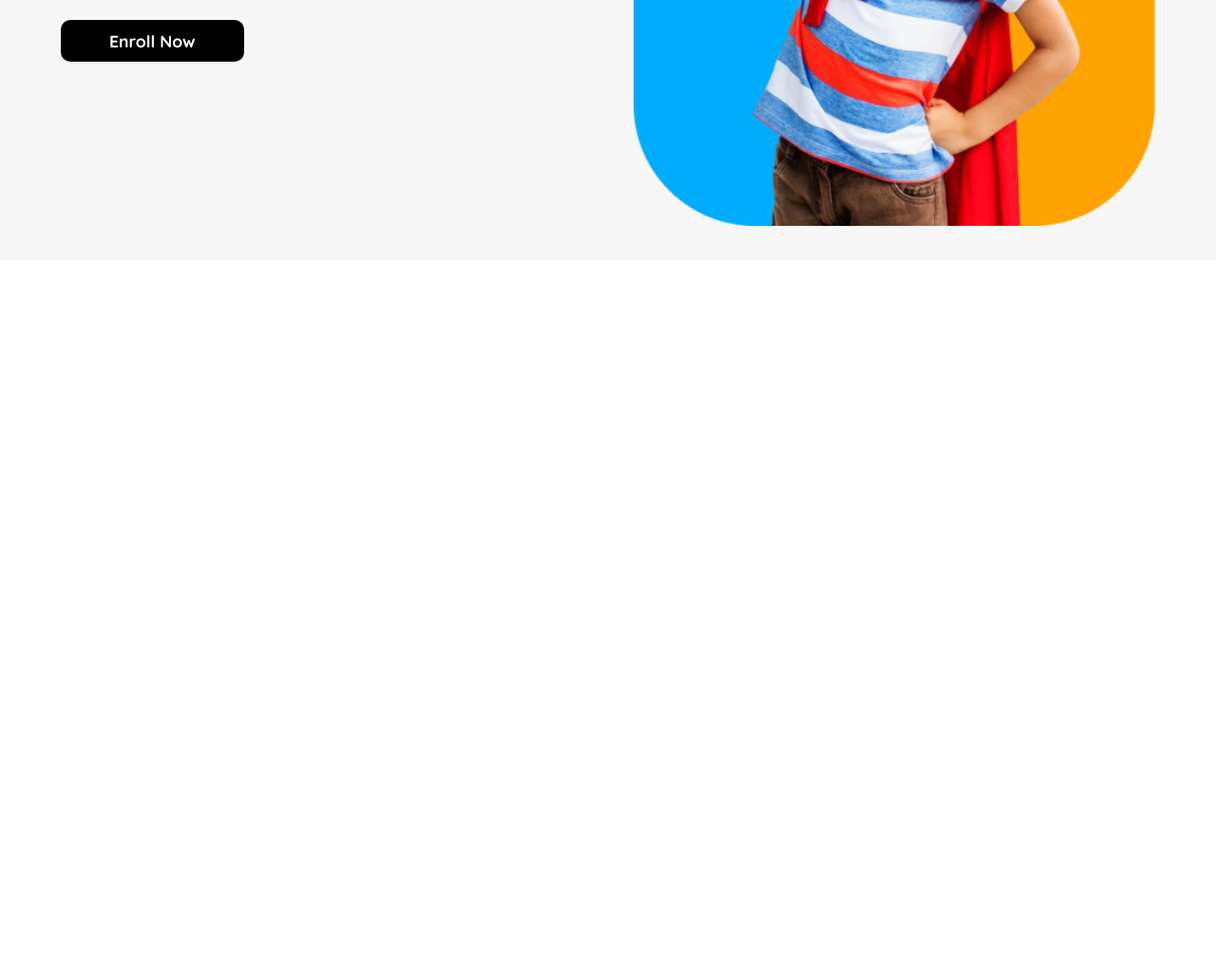
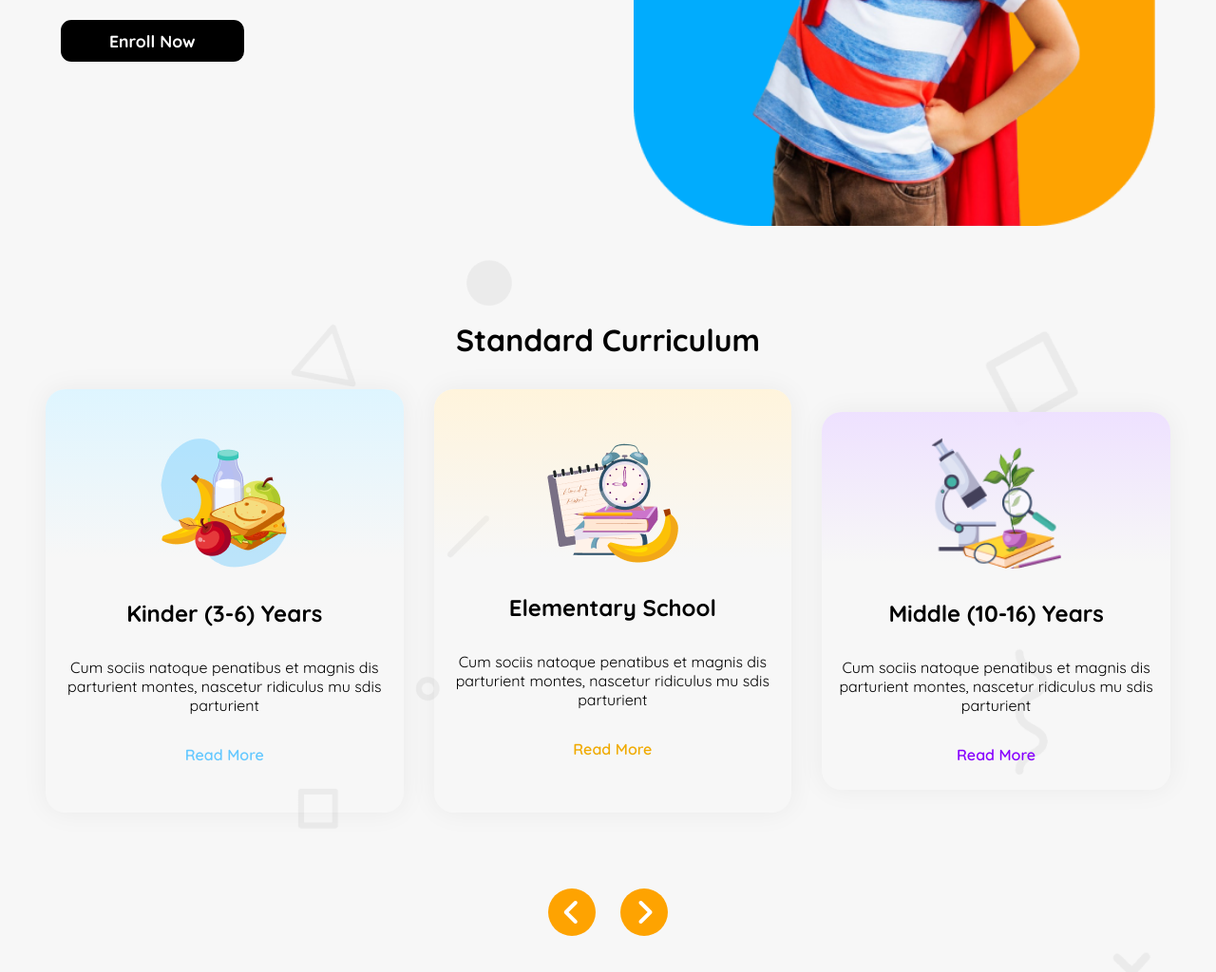
Before and after one commit to sarfarazakram576/Assignment-2, a plain HTML site: page index.html in a window 1280 px wide. Shown: the part 586-1610 px from the top of the page at 95% size. Before the commit the page ends 860 px from the top, so only its background shows below. Drawn offline with Linux system fonts and the light colour scheme.

Commit message:
Add redponsive curriculum section of Assignment 2

```diff
--- a/index.html
+++ b/index.html
@@ -66,6 +66,42 @@
             </div>
         </section>
 
+        <!-- curriculum section  -->
+
+
+        <section class="curriculum">
+            <h1 style="margin: 2rem 0; text-align: center; font-size: 2rem;">Standard Curriculum</h1>
+            <div class="curriculum-container">
+                <div class="curriculum-items1">
+                    <img src="assets/kinder.png" alt="">
+                    <h2>Kinder (3-6) Years</h2>
+                  <P>Cum sociis natoque penatibus et magnis
+                    dis parturient montes, nascetur ridiculus
+                    mu sdis parturient</P>
+                    <a href="" style="color: #64C8FF;">Read More</a>
+                </div>
+                <div class="curriculum-items2">
+                    <img src="assets/elementary.png" alt="">
+                    <h2>Elementary School</h2>
+                   <P>Cum sociis natoque penatibus et magnis
+                    dis parturient montes, nascetur ridiculus
+                    mu sdis parturient</P>
+                    <a href="" style="color: #F0AA00;">Read More</a>
+                </div>
+                <div class="curriculum-items3">
+                    <img src="assets/middle.png" alt="">
+                    <h2>Middle (10-16) Years</h2>
+                  <P>Cum sociis natoque penatibus et magnis
+                    dis parturient montes, nascetur ridiculus
+                    mu sdis parturient</P>
+                    <a href="" style="color: #8700FF;">Read More</a>
+                </div>
+            </div>
+<div class="curriculum-icons">
+    <i class="fa-solid fa-angle-left" style="color: #ffffff;"></i>
+    <i class="fa-solid fa-angle-right" style="color: #ffffff;"></i>
+</div>
+        </section>
     </main>
 
 
--- a/style.css
+++ b/style.css
@@ -75,7 +75,7 @@
     border: none;
     color: white;
     cursor: pointer;
-    border-radius: 10px;
+    border-radius: .7rem;
     border: 3px solid var(--first-color);
 
 }
@@ -120,8 +120,9 @@
         display: flex;
 
     }
-    .nav-items4 i{
-   font-size: 2.5rem;
+
+    .nav-items4 i {
+        font-size: 2.5rem;
     }
 
 }
@@ -164,7 +165,7 @@
     border: none;
     color: white;
     cursor: pointer;
-    border-radius: 10px;
+    border-radius: .7rem;
     border: 3px solid black;
 }
 
@@ -189,6 +190,7 @@
 @media screen and (max-width:865px) {
 
     .banner {
+        margin-top: 1rem;
         padding: 2rem 1rem;
     }
 
@@ -212,7 +214,7 @@
     .banner-items2 h1 {
         text-align: center;
 
-font-size: 2.7rem;
+        font-size: 2.7rem;
         width: 98%;
     }
 
@@ -225,3 +227,142 @@ font-size: 2.7rem;
     }
 
 }
+
+
+/* curriculum section  */
+
+.curriculum {
+    padding: 2rem 3rem;
+    background: url("assets/bg.png") ,#F7F7F7;
+display: flex;
+flex-direction: column;
+justify-content: center;
+align-items: center;
+
+}
+
+
+.curriculum a{
+    text-decoration: none;
+    font-weight: 600;
+    font-size: 1rem;
+}
+.curriculum i{
+font-size: 2rem;
+font-weight: bolder;
+margin: 5rem .7rem 1rem;
+background-color: var(--first-color);
+border-radius: 60%;
+padding: 9px 15px;
+}
+
+
+.curriculum-container {
+    display: flex;
+    gap: 2rem;
+    justify-content: space-evenly;
+    align-items: center;
+}
+
+
+.curriculum-items1 {
+    text-align: center;
+    width: 30%;
+    height:350px;
+    padding: 3rem 1rem;
+    display: flex;
+    flex-direction: column;
+    justify-content: center;
+    align-items: center;
+    gap: 2rem;
+    border-radius: 1.3rem;
+
+    box-shadow: 0 0 28px 1px rgba(0, 0, 0, 0.05);
+    background: linear-gradient(180.00deg, rgba(222, 245, 255, 1) 0%, rgba(255, 255, 255, 0) 40%);
+
+}
+
+.curriculum-items1 img {
+    width: 40%;
+}
+
+
+.curriculum-items2 {
+    text-align: center;
+    width: 30%;
+    height:350px;
+    padding: 3rem 1rem;
+    display: flex;
+    flex-direction: column;
+    justify-content: center;
+    align-items: center;
+    gap: 2rem;
+    border-radius: 1.3rem;
+    box-shadow: 0 0 28px 1px rgba(0, 0, 0, 0.05);
+    background: linear-gradient(180.00deg, rgba(255, 244, 220, 1) 0%, rgba(255, 255, 255, 0) 40%);
+
+}
+
+.curriculum-items2 img {
+    width: 40%;
+
+}
+
+
+.curriculum-items3 {
+    text-align: center;
+    width: 30%;
+    height:350px;
+
+        padding: 1.5rem .7rem;
+    display: flex;
+    flex-direction: column;
+    justify-content: center;
+    align-items: center;
+    gap: 2rem;
+    border-radius: 1.3rem;
+    box-shadow: 0 0 28px 1px rgba(0, 0, 0, 0.05);
+    background: linear-gradient(180.00deg, rgba(238, 225, 255, 1) 0%, rgba(255, 255, 255, 0) 40%);
+
+
+}
+
+.curriculum-items3 img {
+    width: 40%;
+
+}
+
+/* making curriculum responsive  */
+
+@media screen and (max-width:865px){
+
+    .curriculum-container{
+        flex-direction: column;
+    }
+
+
+    .curriculum-items1{
+        width: 100%;
+            padding: 1.5rem .7rem;
+        height: auto;
+    }
+
+
+    .curriculum-items2{
+        width: 100%;
+            padding: 1.5rem .7rem;
+        height: auto;
+    }
+
+
+    .curriculum-items3{
+        width: 100%;
+            padding: 1.5rem .7rem;
+        height: auto;
+    }
+
+
+    .curriculum-icons{
+        display: none;
+    }
+}
```
